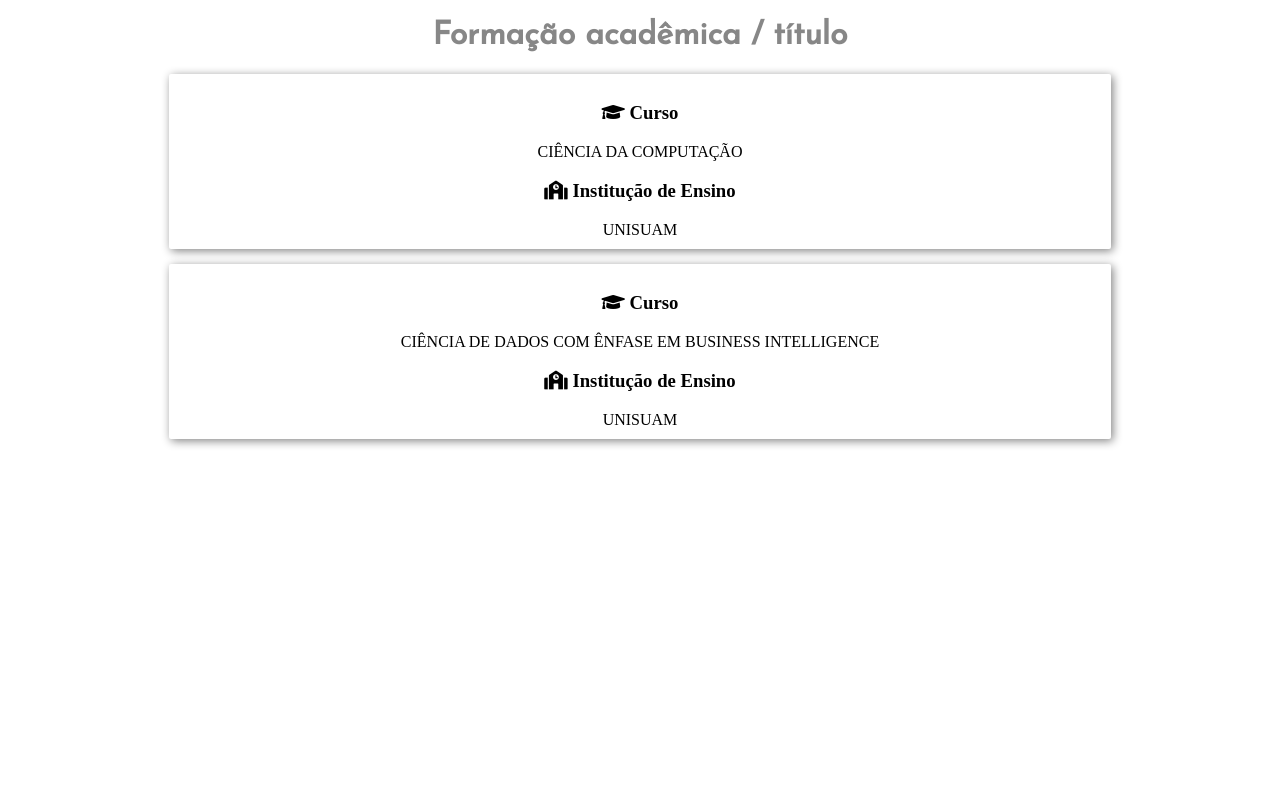
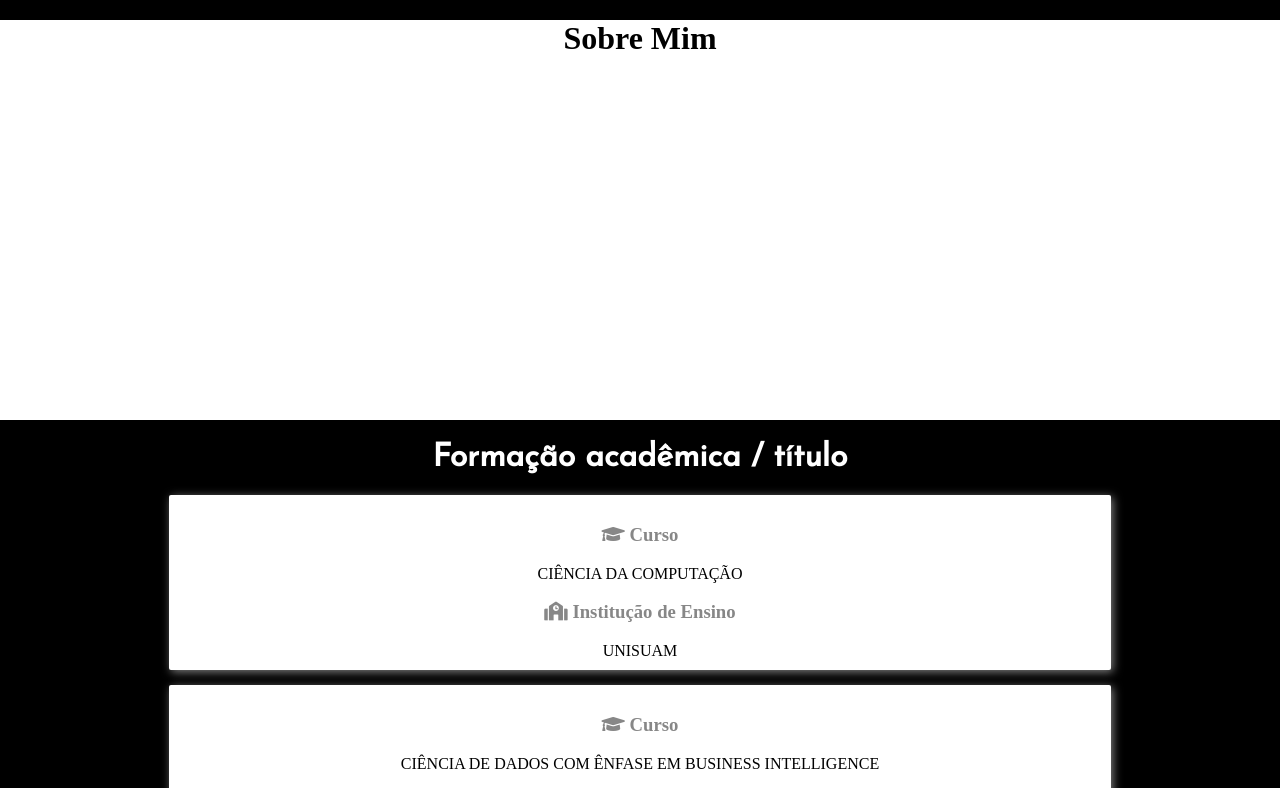
Before and after one commit to dinhooliveira/portfolio, a plain HTML site: page index.html in a window 1280 px wide. Shown: the part 770-1558 px from the top of the page. Before the commit the page ends 1224 px from the top, so only its background shows below. Drawn offline with Linux system fonts and the light colour scheme.

Commit message:
mudança de background

```diff
--- a/css/main.css
+++ b/css/main.css
@@ -2,7 +2,7 @@
 body {
     margin: 0;
     padding: 0;
-    background: #fff;
+    background: #000000;
     margin-bottom: 15px;
 }
 .div-perfil {
@@ -79,7 +79,7 @@ body {
 .skills-bar{
     width:100%;
     height: 40px;
-    background: rgba(0,0,0,0.1);
+    background: rgba(255, 255, 255, 0.80);
     border-radius: 6px;
     margin:5px;
     position: relative;
@@ -106,13 +106,17 @@ body {
     font-family: 'Work Sans', sans-serif;
 }
 
-
 .title{
     text-align: center;
     font-family: 'Josefin Sans', sans-serif;
-    color: #878787;
+    color: rgba(255, 255, 255);
 }
 
+.about{
+    width: 100%;
+    height: 400px;
+    background: rgb(255, 255, 255);
+}
 .schooling{
     width: 90%;
     position: relative;
@@ -129,6 +133,10 @@ body {
     margin: auto;
     margin-top:15px;
     box-shadow: 2px 2px 10px #828282;
+}
+
+.card h3{
+    color: #878787;
 }
 
 
--- a/index.html
+++ b/index.html
@@ -23,8 +23,6 @@
 <h1 class="title" id="title-skill"></h1>
 
 <div class="skills">
-
-
     <div class="column">
         <div class="skills-bar" title="PHP">
             <div class="skills-name"><span class="fab fa-php"></span></div>
@@ -101,6 +99,11 @@
 
 </div>
 
+<div class="about">
+     <h1 style="text-align: center">Sobre Mim</h1>
+</div>
+
+
 <h1 class="title" id="title-schooling"></h1>
 
 <div class="schooling">
```
